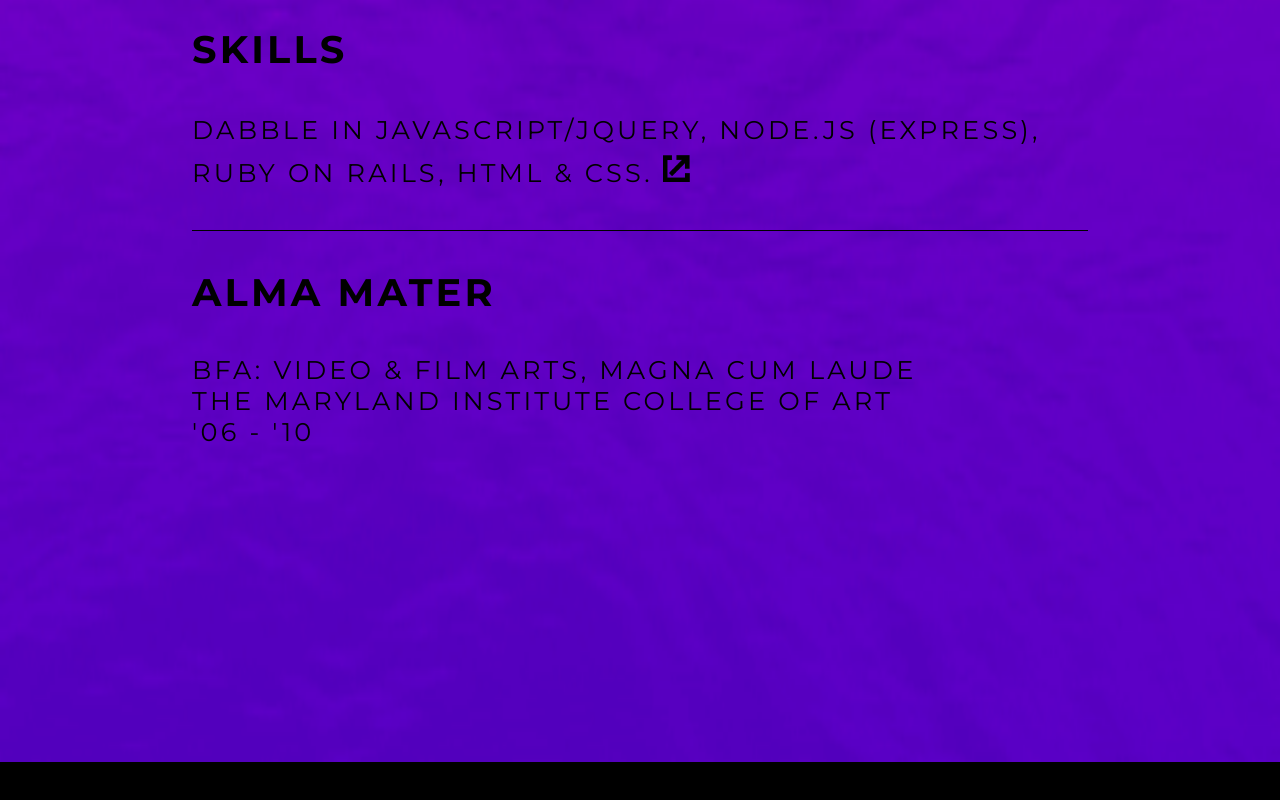
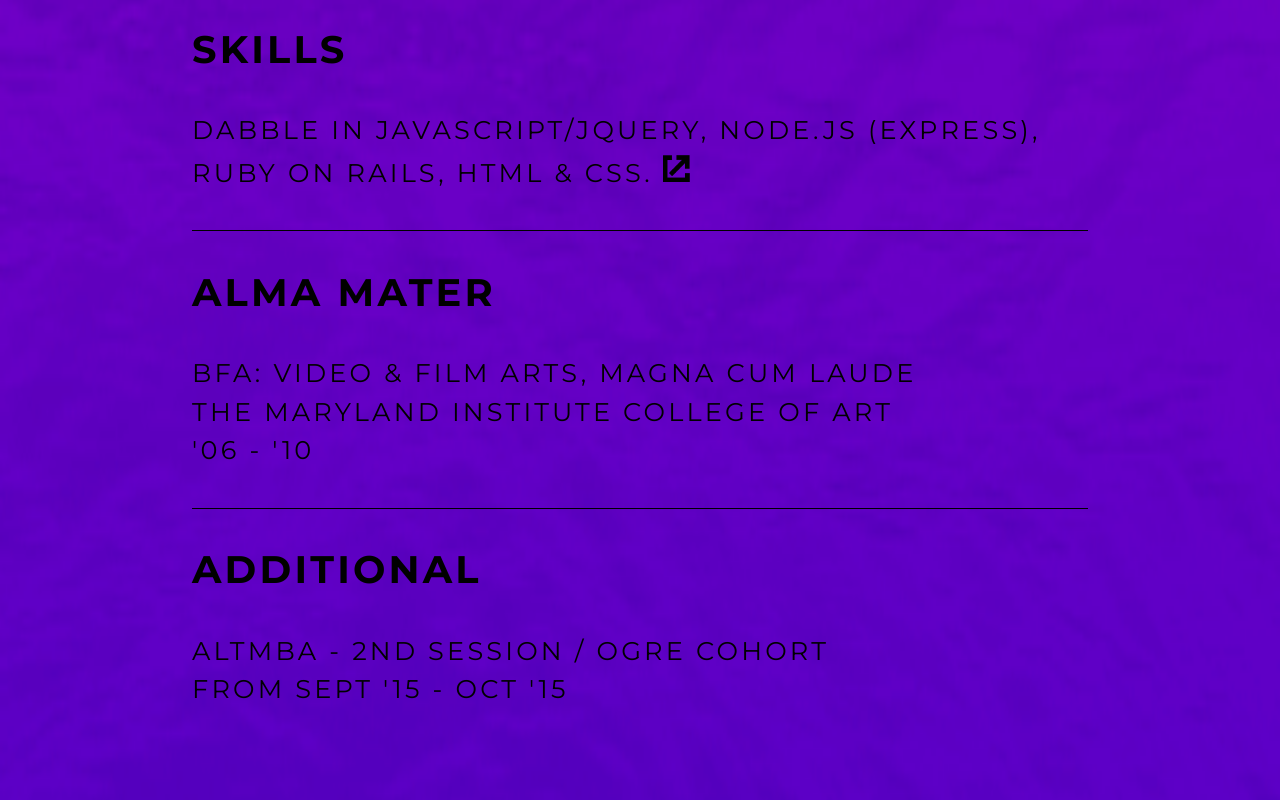
Before and after one commit to ianplasma/ps, a plain HTML site: page cv.html in a window 1280 px wide. Shown: the part 902-1702 px from the top of the page. Before the commit the page ends 1580 px from the top, so only its background shows below. Drawn offline with nearby package versions, Linux system fonts and the light colour scheme.

Commit message:
Added altMBA to cv

```diff
--- a/css/styles.css
+++ b/css/styles.css
@@ -6,7 +6,7 @@ body {
 
 .bg_long, .bg_short {
   position: absolute;
-  height: 130vw;
+  height: 145vw;
   width: 100vw;
   top: 0px;
   left: 0px;
--- a/cv.html
+++ b/cv.html
@@ -49,21 +49,23 @@
       </p>
 
         <hr style="color:#000;"><br>
-
       <h3>Skills</h3>
       <p style="display:inline">
         Dabble in JavaScript/jQuery, Node.js (Express), Ruby on Rails, HTML & CSS.
-      </p><a href="http://www.ianalexanderscott.com/etc" target="_blank"><div class="open_icon"></div></a>
-      <p></p>
-
+        <a href="http://www.ianalexanderscott.com/etc" target="_blank"><div class="open_icon"></div></a>
+      </p>
         <hr style="color:#000;"><br>
-
         <h3>Alma mater</h3>
-        BFA: Video & Film Arts, Magna Cum Laude<br>
+        <p>BFA: Video & Film Arts, Magna Cum Laude<br>
         <a class="highlight" target="_blank" href="http://www.mica.edu">The Maryland Institute College of Art</a><br>
         '06 - '10
       </p>
 
+        <hr style="color:#000;"><br>
+        <h3>Additional</h3>
+        <p><a class="highlight" target="_blank" href="http://http://info.altmba.com">altMBA</a> - 2ND SESSION / OGRE COHORT<br>
+        FROM SEPT '15 - OCT '15
+      </p>
     </main>
 
     <img class="bg_long" src="img/wave_bg.gif">
```
